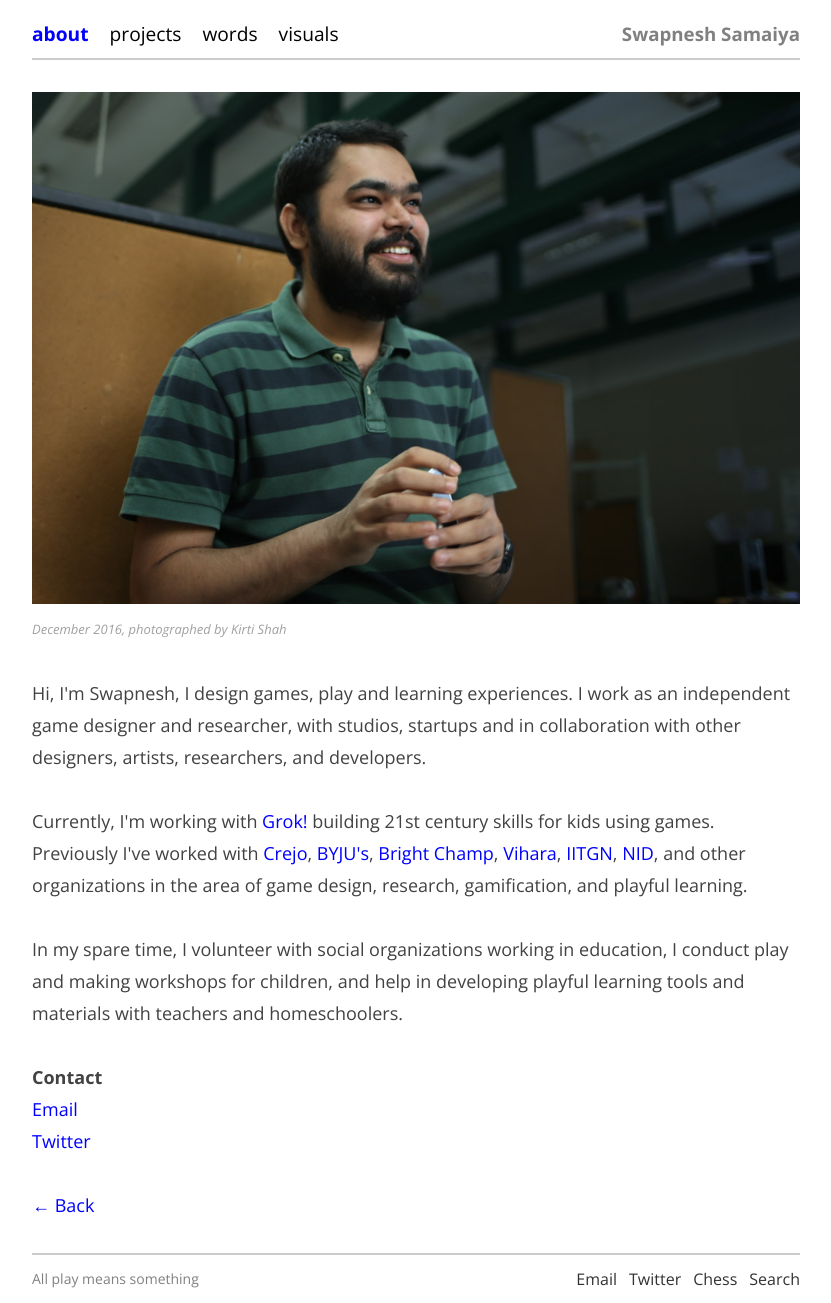
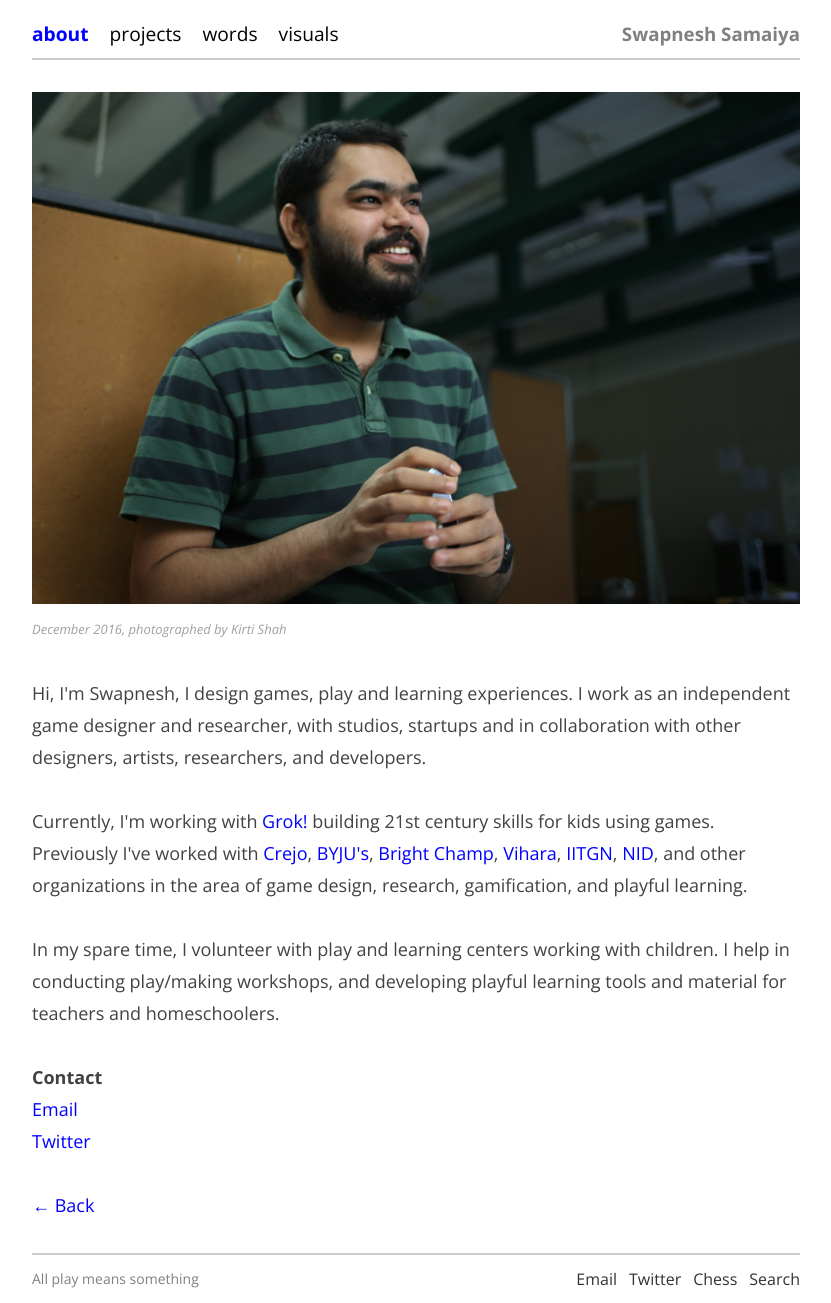
Before and after one commit to bunbutterjam/bunbutterjam.github.io, a Jekyll site: the page built from _pages/about.html, in a window 1280 px wide. Shown: the whole page, without its empty margins (224-1055 px from the left). Built offline with Jekyll 4.4.1, drawn with Linux system fonts in a browser that asks for light colours.

Commit message:
about updated

```diff
--- a/_pages/about.html
+++ b/_pages/about.html
@@ -15,7 +15,7 @@ image: /assets/images/about.jpg
 
     Currently, I'm working with <a target="blank" href="https://www.clubgrok.com">Grok!</a> building 21st century skills for kids using games. Previously I've worked with <a target="blank"  href="https://www.crejo.fun">Crejo</a>, <a target="blank"  href="https://byjus.com">BYJU's</a>, <a target="blank"  href="https://brightchamps.com">Bright Champ</a>, <a target="blank"  href="https://www.vihara.asia">Vihara</a>, <a href="https://iitgn.ac.in/">IITGN</a>, <a target="blank"  href="https://www.nid.edu/home">NID</a>, and other organizations in the area of game design, research, gamification, and playful learning. <br><br>
 
-    In my spare time, I volunteer with social organizations working in education, I conduct play and making workshops for children, and help in developing playful learning tools and materials with teachers and homeschoolers.
+    In my spare time, I volunteer with play and learning centers working with children. I help in conducting play/making workshops, and developing playful learning tools and material for teachers and homeschoolers.
 
 
     <br><br>
```
